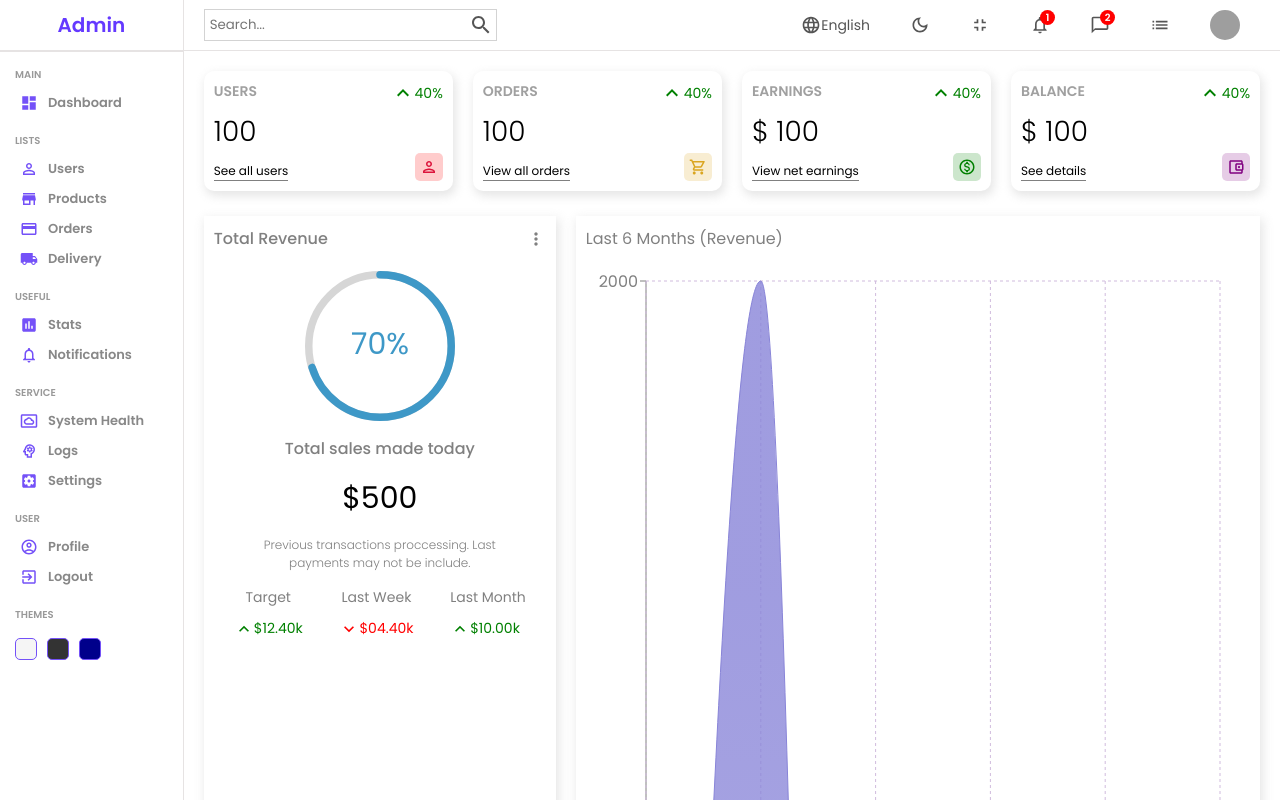
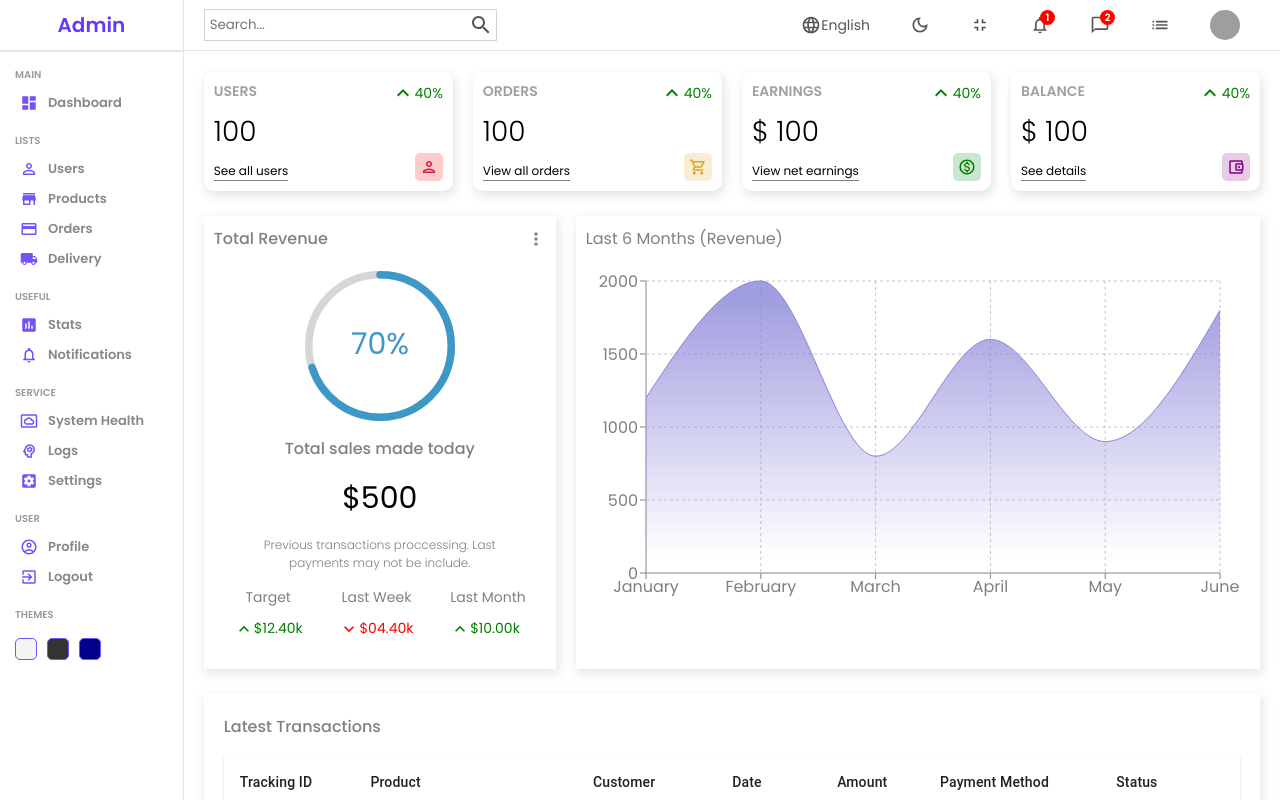
Before and after one commit to engnurulamin/react-admin, a React (Vite) app: page / in a window 1280 px wide. Shown: the top 800 px of the page. Built offline with nearby package versions, Linux system fonts and the light colour scheme; grey boxes are pictures that could not be loaded.

Commit message:
Home chart props

```diff
--- a/src/components/chart/Chart.jsx
+++ b/src/components/chart/Chart.jsx
@@ -21,7 +21,7 @@ const Chart = ({ aspect, title }) => {
   ];
   return (
     <div className="chart">
-      <div className="title">Last 6 Months (Revenue)</div>
+      <div className="title">{title}</div>
       <ResponsiveContainer width="100%" aspect={aspect}>
         <AreaChart
           width={730}
--- a/src/pages/home/Home.jsx
+++ b/src/pages/home/Home.jsx
@@ -20,7 +20,7 @@ const Home = () => {
         </div>
         <div className="charts">
           <Featured />
-          <Chart />
+          <Chart aspect={2 / 1} title="Last 6 Months (Revenue)" />
         </div>
         <div className="list-container">
           <p className="list-title">Latest Transactions</p>
```
